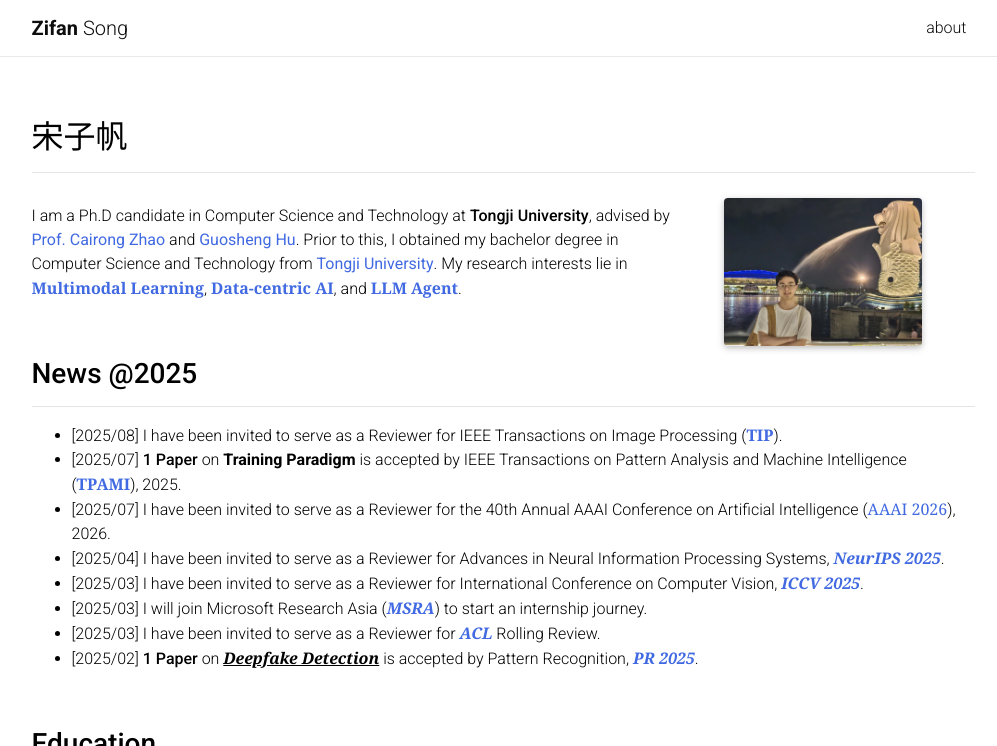
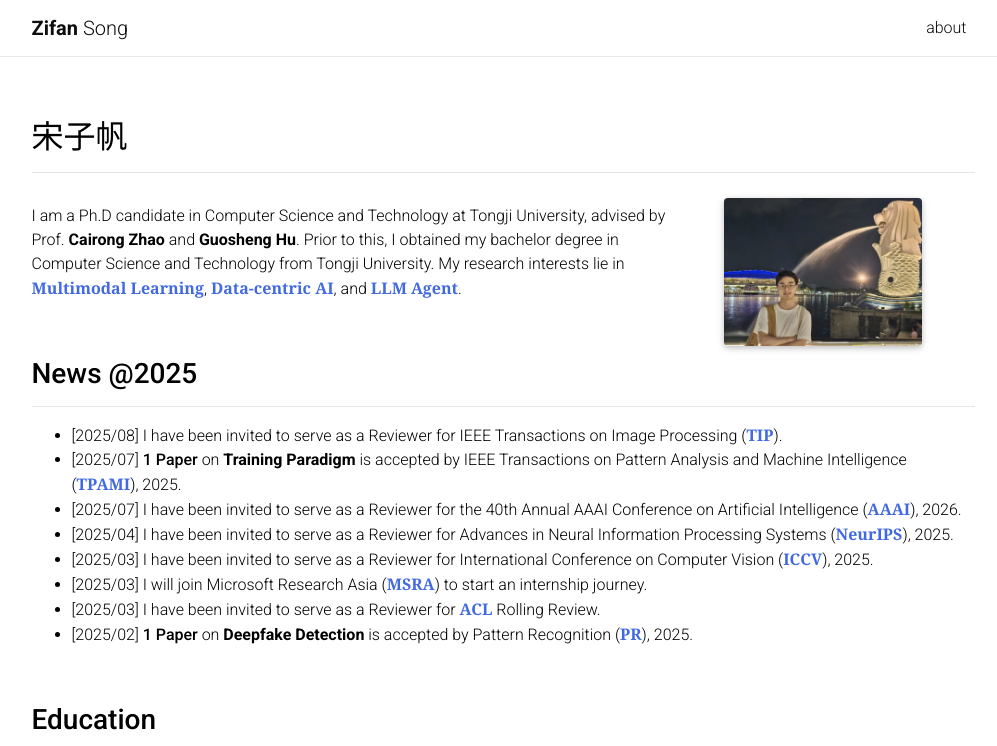
Before and after one commit to MatCaviar/MatCaviar.github.io, a Jekyll site: the page built from _pages/MatCaivar.md, in a window 1280 px wide and 900 px high, cut to the strip 0-746 px from the top of the window. Shown: the whole strip, without its empty margins (137-1134 px from the left). Built offline with Jekyll 4.4.1, drawn with Linux system fonts in a browser that asks for light colours; nearby versions of some CDN libraries; a style sheet for code colours, icons or effects is not loaded.

Commit message:
Update MatCaivar.md

```diff
--- a/_pages/MatCaivar.md
+++ b/_pages/MatCaivar.md
@@ -21,7 +21,7 @@ social: false  # includes social icons at the bottom of the page
 ## 宋<B>子帆</B>
 <hr />
 <p style="margin-bottom:0.8cm; margin-left: 0.5cm"> </p>
-I am a Ph.D candidate in Computer Science and Technology at [**Tongji University**](https://www.tongji.edu.cn/){:target="_blank"}, advised by [<font color="RoyalBlue"><B>Prof. Cairong Zhao</B></font>](https://vill-lab.github.io/){:target="_blank"} and [<font color="RoyalBlue"><B>Guosheng Hu</B></font>](https://huguosheng.github.io/){:target="_blank"}. Prior to this, I obtained my bachelor degree in Computer Science and Technology from [<font color="RoyalBlue"><B>Tongji University</B></font>](https://www.tongji.edu.cn/){:target="_blank"}. My research interests lie in **<font face="Georgia" color="RoyalBlue"><B>Multimodal Learning</B></font>**, **<font face="Georgia" color="RoyalBlue"><B>Data-centric AI</B></font>**, and **<font face="Georgia" color="RoyalBlue"><B>LLM Agent</B></font>**.
+I am a Ph.D candidate in Computer Science and Technology at Tongji University, advised by Prof. [**<font><B>Cairong Zhao</B></font>**](https://vill-lab.github.io/){:target="_blank"} and [**<font><B>Guosheng Hu</B></font>**](https://huguosheng.github.io/){:target="_blank"}. Prior to this, I obtained my bachelor degree in Computer Science and Technology from Tongji University. My research interests lie in **<font face="Georgia" color="RoyalBlue"><B>Multimodal Learning</B></font>**, **<font face="Georgia" color="RoyalBlue"><B>Data-centric AI</B></font>**, and **<font face="Georgia" color="RoyalBlue"><B>LLM Agent</B></font>**.
 
 <br>
 
@@ -29,12 +29,12 @@ I am a Ph.D candidate in Computer Science and Technology at [**Tongji University
 <hr />
 - [2025/08] I have been invited to serve as a Reviewer for IEEE Transactions on Image Processing (**<font face="Georgia" color="RoyalBlue"><B>TIP</B></font>**).
 - [2025/07] **1 Paper** on [**<B>Training Paradigm</B>**](https://ieeexplore.ieee.org/abstract/document/11106184){:target="_blank"} is accepted by IEEE Transactions on Pattern Analysis and Machine Intelligence (**<font face="Georgia" color="RoyalBlue"><B>TPAMI</B></font>**), 2025.
-- [2025/07] I have been invited to serve as a Reviewer for the 40th Annual AAAI Conference on Artificial Intelligence (**<font face="Georgia" color="RoyalBlue">AAAI 2026</font>**), 2026.
-- [2025/04] I have been invited to serve as a Reviewer for Advances in Neural Information Processing Systems, **<font face="Georgia" color="RoyalBlue"><I><B>NeurIPS 2025</B></I></font>**.
-- [2025/03] I have been invited to serve as a Reviewer for International Conference on Computer Vision, **<font face="Georgia" color="RoyalBlue"><I><B>ICCV 2025</B></I></font>**.
-- [2025/03] I will join Microsoft Research Asia (**<font face="Georgia" color="RoyalBlue"><I><B>MSRA</B></I></font>**) to start an internship journey.
-- [2025/03] I have been invited to serve as a Reviewer for **<font face="Georgia" color="RoyalBlue"><I><B>ACL</B></I></font>** Rolling Review.
-- [2025/02] **1 Paper** on [**<font face="Georgia"><I><U><B>Deepfake Detection</B></U></I></font>**](https://www.sciencedirect.com/science/article/abs/pii/S0031320325001293){:target="_blank"} is accepted by Pattern Recognition, **<font face="Georgia" color="RoyalBlue"><I><B>PR 2025</B></I></font>**.
+- [2025/07] I have been invited to serve as a Reviewer for the 40th Annual AAAI Conference on Artificial Intelligence (**<font face="Georgia" color="RoyalBlue"><B>AAAI</B></font>**), 2026.
+- [2025/04] I have been invited to serve as a Reviewer for Advances in Neural Information Processing Systems (**<font face="Georgia" color="RoyalBlue"><B>NeurIPS</B></font>**), 2025.
+- [2025/03] I have been invited to serve as a Reviewer for International Conference on Computer Vision (**<font face="Georgia" color="RoyalBlue"><B>ICCV</B></font>**), 2025.
+- [2025/03] I will join Microsoft Research Asia (**<font face="Georgia" color="RoyalBlue"><B>MSRA</B></font>**) to start an internship journey.
+- [2025/03] I have been invited to serve as a Reviewer for **<font face="Georgia" color="RoyalBlue"><B>ACL</B></font>** Rolling Review.
+- [2025/02] **1 Paper** on [**<font><B>Deepfake Detection</B></font>**](https://www.sciencedirect.com/science/article/abs/pii/S0031320325001293){:target="_blank"} is accepted by Pattern Recognition (**<font face="Georgia" color="RoyalBlue"><B>PR</B></font>**), 2025.
 
 <br>
 
```
